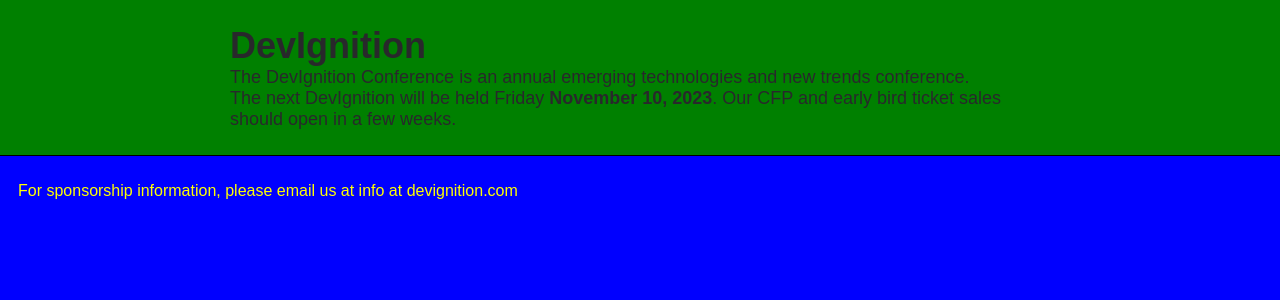
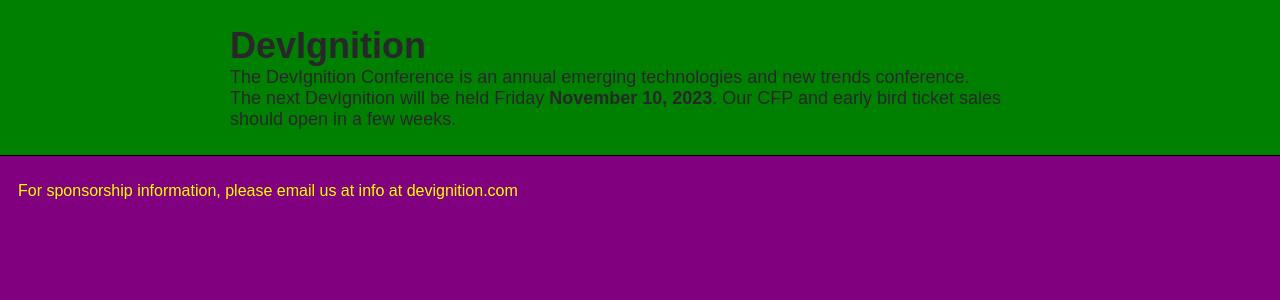
Before and after one commit to gothamgo/devignition, a Jekyll site: the page built from index.html, in a window 1280 px wide. Shown: the top 300 px of the page. Built offline with Jekyll 4.4.1, drawn with Linux system fonts in a browser that asks for light colours; some web fonts are replaced.

Commit message:
Update default.html

```diff
--- a/_layouts/default.html
+++ b/_layouts/default.html
@@ -22,10 +22,21 @@
     font-family: 'Ysabeau Infant', sans-serif;
     -->
 
+  <style>
+    * {
+      margin: 0;
+      padding: 0;
+      box-sizing: border-box;
+    }
+    body {
+      background-color: purple;
+    }
+  </style>
+
   </head>
-  <body>
-    {% include header.html %}
-    {{ content }}
-    {% include footer.html %}
+    <body>
+      {% include header.html %}
+      {{ content }}
+      {% include footer.html %}
   </body>
 </html>
```
